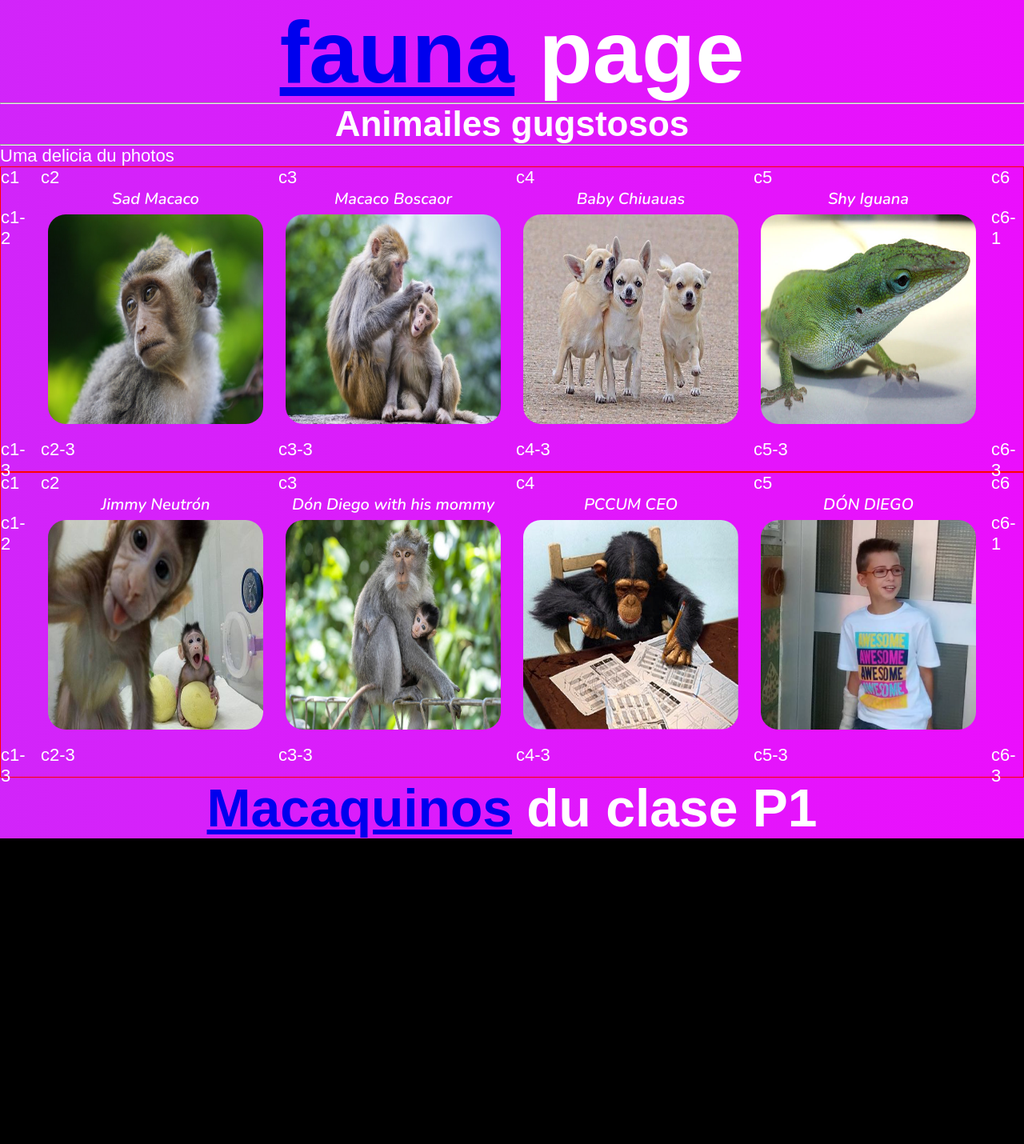
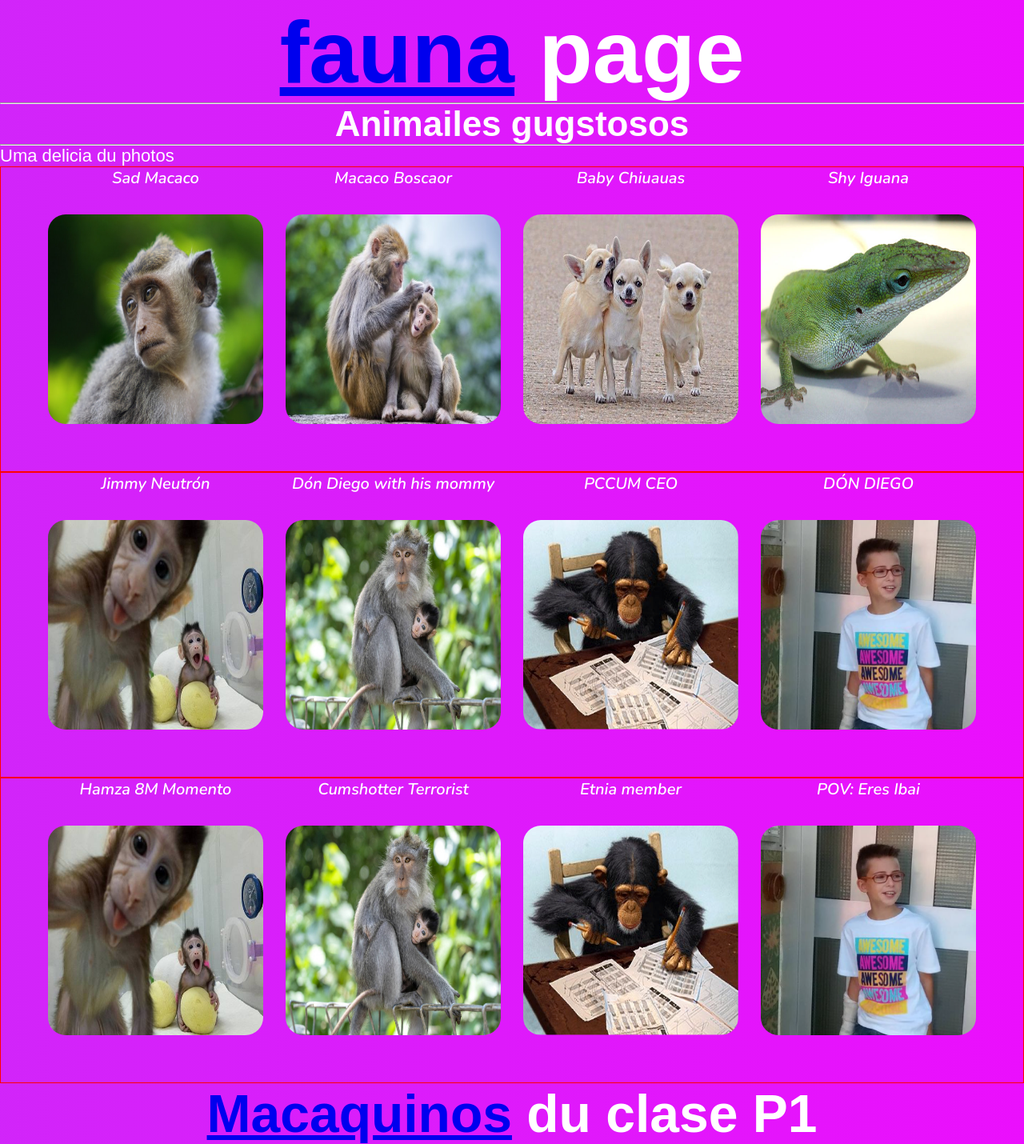
Before and after one commit to angelcamuna/MonkeyPageCSSfree, a plain HTML site: page Index.html in a window 1280 px wide. Shown: the part 126-1556 px from the top of the page at 80% size. Before the commit the page ends 1174 px from the top, so only its background shows below. Drawn offline with nearby package versions, Linux system fonts and the light colour scheme.

Commit message:
Comenzando amplicación del index

```diff
--- a/Index.html
+++ b/Index.html
@@ -30,48 +30,72 @@
 <nav>
 
 <div id="container">
-  <div>c1 </div>
-    <div>c2  <p align="center" > <a href="#" class="cool-link">  Sad Macaco  </a>  </p> </div>
-      <div>c3  <p align="center"> <a href="#" class="cool-link">  Macaco Boscaor  </a> </p>  </div>
-        <div>c4  <p align="center"> <a href="#" class="cool-link">  Baby Chiuauas  </a> </p>  </div>
-          <div>c5  <p align="center"> <a href="#" class="cool-link">  Shy Iguana  </a> </p>  </div>
-            <div>c6 </div>
-              <div>c1-2</div>
+  <div></div>
+    <div><p align="center" > <a href="#" class="cool-link">  Sad Macaco  </a>  </p> </div>
+      <div><p align="center"> <a href="#" class="cool-link">  Macaco Boscaor  </a> </p>  </div>
+        <div><p align="center"> <a href="#" class="cool-link">  Baby Chiuauas  </a> </p>  </div>
+          <div><p align="center"> <a href="#" class="cool-link">  Shy Iguana  </a> </p>  </div>
+            <div></div>
+              <div></div>
 
   <div class="celda1">  <a href="pages/Macaco1.html"><img src="img/Macaquino1.jpg" alt=""></a> </div>
 	<div class="celda2">  <a href="pages/Macaco2.html"><img src="img/Macaquino2.jpg" alt=""></a> </div>
 	<div class="celda3">  <a href="pages/guagua.html"><img src="img/guagua.jpg" alt=""></a> </div>
 	<div class="celda4">  <a href="pages/shylizard.html"><img src="img/shylizard.jpg" alt=""></a> </div>
 
-  <div>c6-1 </div>
-    <div>c1-3 </div>
-      <div>c2-3 </div>
-        <div>c3-3 </div>
-          <div>c4-3 </div>
-            <div>c5-3  </div>
-              <div>c6-3  </div>
+  <div></div>
+    <div></div>
+      <div></div>
+        <div></div>
+          <div></div>
+            <div></div>
+              <div></div>
 </div>
 <div id="container">
-  <div>c1  </div>
-    <div>c2  <p align="center"> <a href="#" class="cool-link">  Jimmy Neutrón </a> </p> </div>
-      <div>c3  <p align="center"> <a href="#" class="cool-link">  Dón Diego with his mommy  </a> </p> </div>
-        <div>c4  <p align="center"> <a href="#" class="cool-link">  PCCUM CEO  </a> </p> </div>
-          <div>c5  <p align="center"> <a href="#" class="cool-link">  DÓN DIEGO  </a> </p> </div>
-            <div>c6  </div>
-              <div>c1-2  </div>
+  <div></div>
+    <div><p align="center"> <a href="#" class="cool-link">  Jimmy Neutrón </a> </p> </div>
+      <div><p align="center"> <a href="#" class="cool-link">  Dón Diego with his mommy  </a> </p> </div>
+        <div><p align="center"> <a href="#" class="cool-link">  PCCUM CEO  </a> </p> </div>
+          <div><p align="center"> <a href="#" class="cool-link">  DÓN DIEGO  </a> </p> </div>
+            <div></div>
+              <div></div>
 
   <div class="celda5">  <a href="pages/Macaco5.html"><img src="img/Macaquino3.jpg" alt=""></a> </div>
   <div class="celda6">  <a href="pages/Macaco6.html"><img src="img/Macaquino6.jpg" alt=""></a> </div>
   <div class="celda7">  <a href="pages/studyingmonkey.html"> <img src="img/ahmed.png" width="600" height="400" alt=""></a> </div>
   <div class="celda8">  <a href="pages/dondiego.html"><img src="img/dondiego.png" width="600" height="400" alt=""></a> </div>
 
-  <div>c6-1 </div>
-    <div>c1-3 </div>
-      <div>c2-3 </div>
-        <div>c3-3 </div>
-          <div>c4-3 </div>
-            <div>c5-3  </div>
-              <div>c6-3  </div>
+  <div></div>
+    <div></div>
+      <div></div>
+        <div></div>
+          <div></div>
+            <div></div>
+              <div></div>
+
+
+</div>
+<div id="container">
+  <div></div>
+    <div><p align="center"> <a href="#" class="cool-link">  Hamza 8M Momento </a> </p> </div>
+      <div><p align="center"> <a href="#" class="cool-link">  Cumshotter Terrorist  </a> </p> </div>
+        <div><p align="center"> <a href="#" class="cool-link">  Etnia member  </a> </p> </div>
+          <div><p align="center"> <a href="#" class="cool-link">  POV: Eres Ibai </a> </p> </div>
+            <div></div>
+              <div></div>
+
+  <div class="celda5">  <a href="pages/Macaco5.html"><img src="img/Macaquino3.jpg" alt=""></a> </div>
+  <div class="celda6">  <a href="pages/Macaco6.html"><img src="img/Macaquino6.jpg" alt=""></a> </div>
+  <div class="celda7">  <a href="pages/studyingmonkey.html"> <img src="img/ahmed.png" width="600" height="400" alt=""></a> </div>
+  <div class="celda8">  <a href="pages/dondiego.html"><img src="img/dondiego.png" width="600" height="400" alt=""></a> </div>
+
+  <div></div>
+    <div></div>
+      <div></div>
+        <div></div>
+          <div></div>
+            <div></div>
+              <div></div>
 </div>
 </nav>
 <footer>
```
